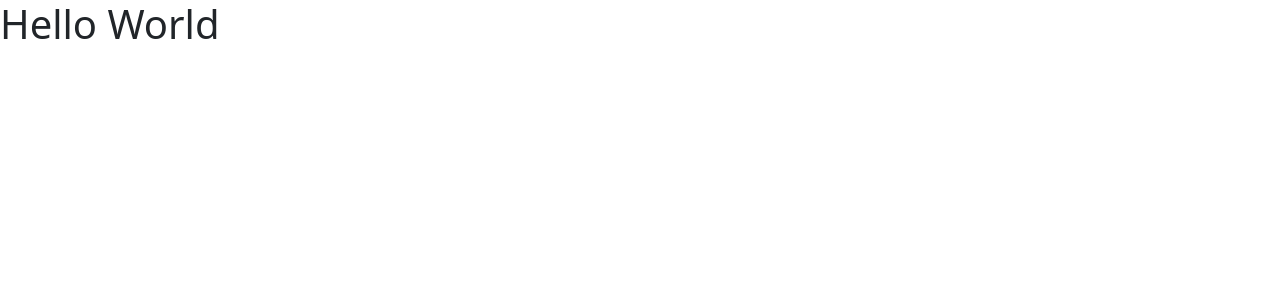
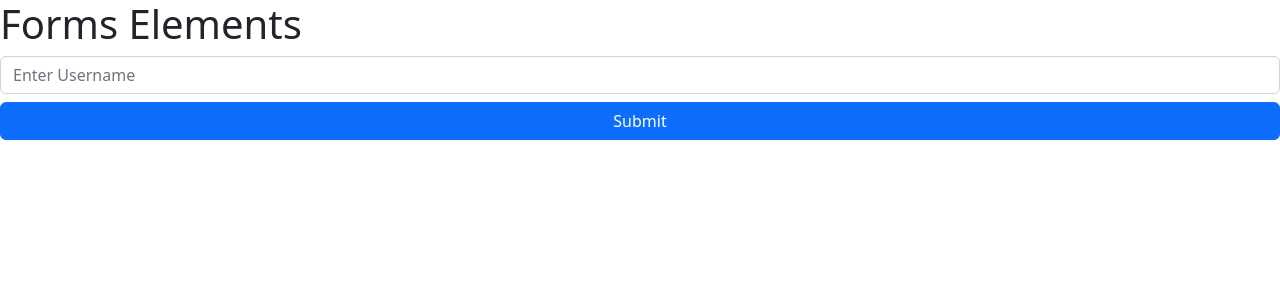
Before and after one commit to dac-22-mumbai/my-react-project, a React (Create React App) app: page / in a window 1280 px wide. Shown: the top 300 px of the page. Built offline with nearby package versions, Linux system fonts and the light colour scheme.

Commit message:
single intput field.

```diff
--- a/src/App.js
+++ b/src/App.js
@@ -1,7 +1,35 @@
+import { useState } from "react";
+
 function App() {
+  const [username, setUsername] = useState("");
+
+  const handleChangeUsername = (e) => {
+    setUsername(e.target.value);
+  };
+
+  const handleSubmit = () => {
+    // task is save the form
+    console.log(username);
+  };
+
   return (
     <div>
-      <h1>Hello World</h1>
+      <h1>Forms Elements</h1>
+
+      <input
+        className="form-control"
+        type="text"
+        placeholder="Enter Username"
+        value={username}
+        onChange={handleChangeUsername}
+      />
+
+      <input
+        className="btn btn-primary w-100 mt-2"
+        type="button"
+        value="Submit"
+        onClick={handleSubmit}
+      />
     </div>
   );
 }
```
